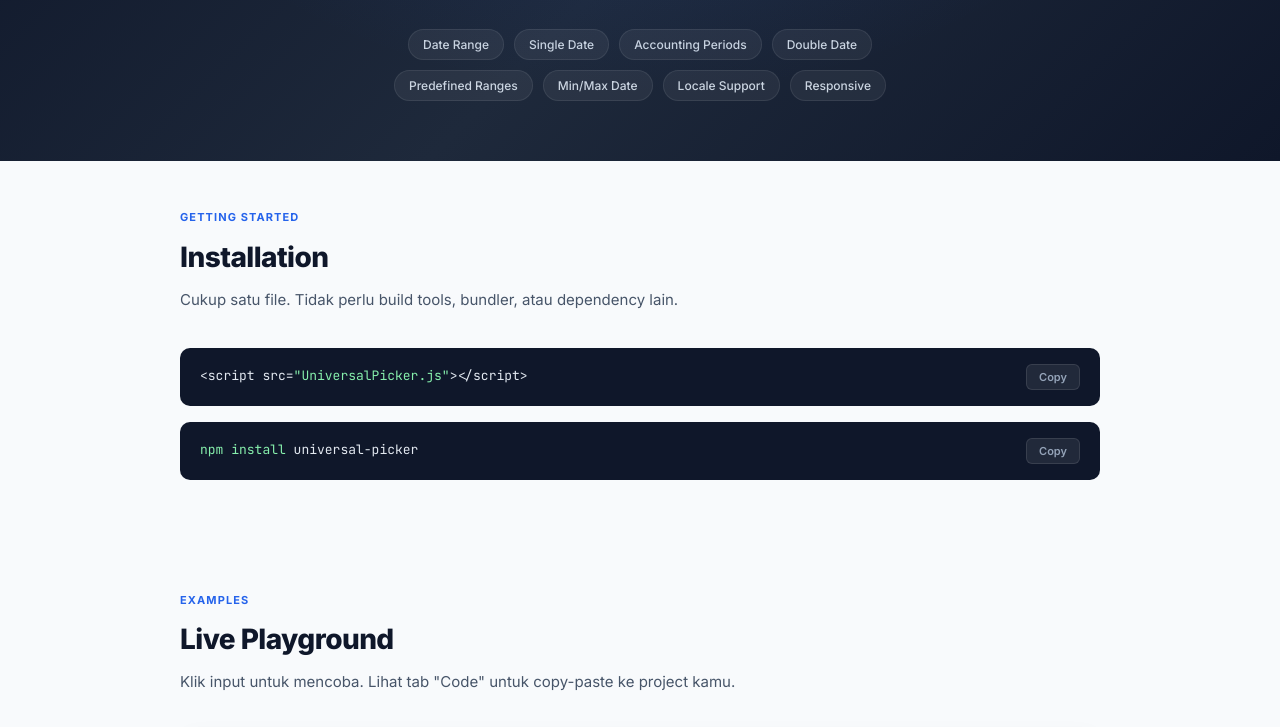
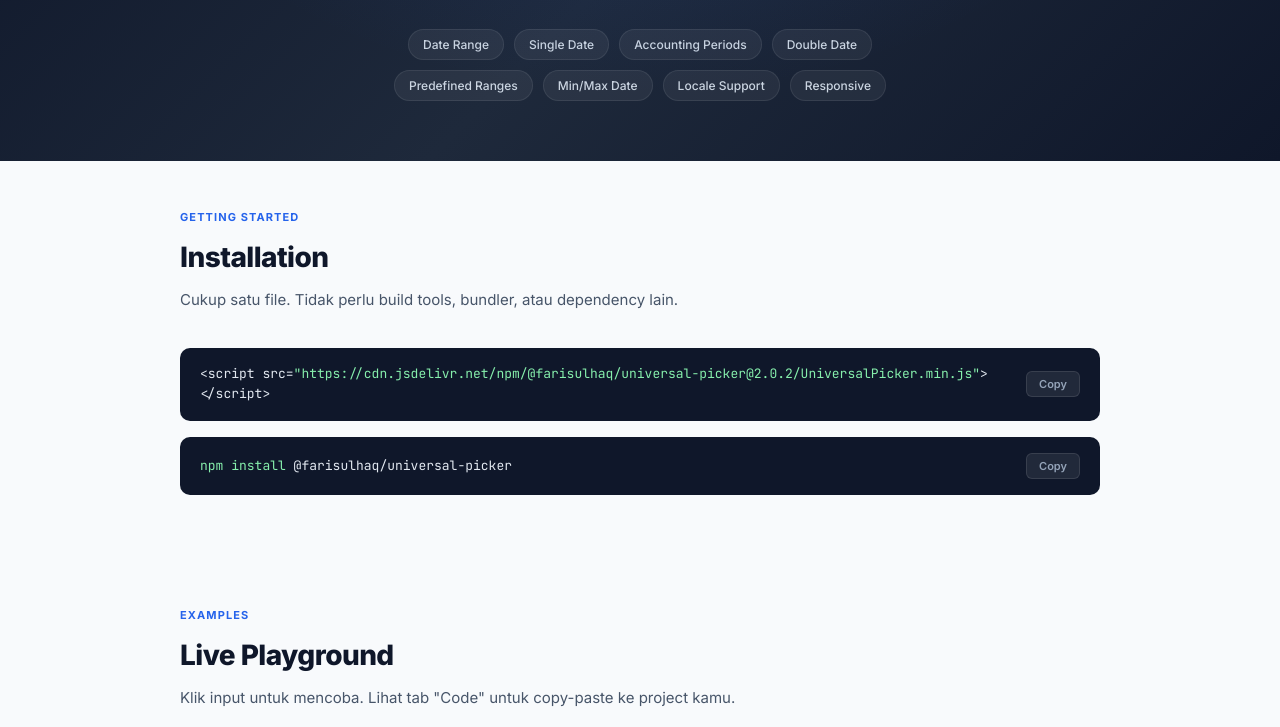
Before and after one commit to farisulhaq/universal-picker, a website: page index.html in a window 1280 px wide. Shown: the part 268-995 px from the top of the page. Drawn offline with Linux system fonts and the light colour scheme.

Commit message:
docs: update index.html and README with correct npm/CDN URLs (v2.0.2)

```diff
--- a/index.html
+++ b/index.html
@@ -450,7 +450,7 @@
 <!-- ════════════════════════════════════════════════════════════════════ -->
 <header class="hero">
     <div class="hero-badge">
-        <span>v2.0.0</span> &middot; Zero Dependencies &middot; 8KB gzipped
+        <span>v2.0.2</span> &middot; Zero Dependencies &middot; 25KB gzipped
     </div>
     <h1>Universal<em>Picker</em>.js</h1>
     <p>
@@ -480,12 +480,12 @@
     <div class="section-desc">Cukup satu file. Tidak perlu build tools, bundler, atau dependency lain.</div>
 
     <div class="install-box">
-        <code>&lt;script src=<span>"UniversalPicker.js"</span>&gt;&lt;/script&gt;</code>
-        <button class="install-copy" onclick="copyText(this, '&lt;script src=&quot;UniversalPicker.js&quot;&gt;&lt;/script&gt;')">Copy</button>
+        <code>&lt;script src=<span>"https://cdn.jsdelivr.net/npm/@farisulhaq/universal-picker@2.0.2/UniversalPicker.min.js"</span>&gt;&lt;/script&gt;</code>
+        <button class="install-copy" onclick="copyText(this, '&lt;script src=&quot;https://cdn.jsdelivr.net/npm/@farisulhaq/universal-picker@2.0.2/UniversalPicker.min.js&quot;&gt;&lt;/script&gt;')">Copy</button>
     </div>
     <div class="install-box">
-        <code><span>npm install</span> universal-picker</code>
-        <button class="install-copy" onclick="copyText(this, 'npm install universal-picker')">Copy</button>
+        <code><span>npm install</span> @farisulhaq/universal-picker</code>
+        <button class="install-copy" onclick="copyText(this, 'npm install @farisulhaq/universal-picker')">Copy</button>
     </div>
 </section>
 
@@ -784,7 +784,9 @@
 <!-- FOOTER                                                              -->
 <!-- ════════════════════════════════════════════════════════════════════ -->
 <footer class="site-footer">
-    <strong>UniversalPicker.js</strong> v2.0.0 &mdash; MIT License &mdash; Zero dependencies
+    <strong>UniversalPicker.js</strong> v2.0.2 &mdash; MIT License &mdash; Zero dependencies &mdash;
+    <a href="https://github.com/farisulhaq/universal-picker" style="color:var(--c-primary);text-decoration:none;">GitHub</a> &middot;
+    <a href="https://www.npmjs.com/package/@farisulhaq/universal-picker" style="color:var(--c-primary);text-decoration:none;">npm</a>
 </footer>
 
 <!-- ════════════════════════════════════════════════════════════════════ -->
--- a/package.json
+++ b/package.json
@@ -1,6 +1,6 @@
 {
   "name": "@farisulhaq/universal-picker",
-  "version": "2.0.1",
+  "version": "2.0.2",
   "description": "A lightweight, zero-dependency date range picker. Supports calendar, accounting period, and double-date modes.",
   "main": "UniversalPicker.js",
   "browser": "UniversalPicker.js",
```
Also changed, not shown: README.md.
